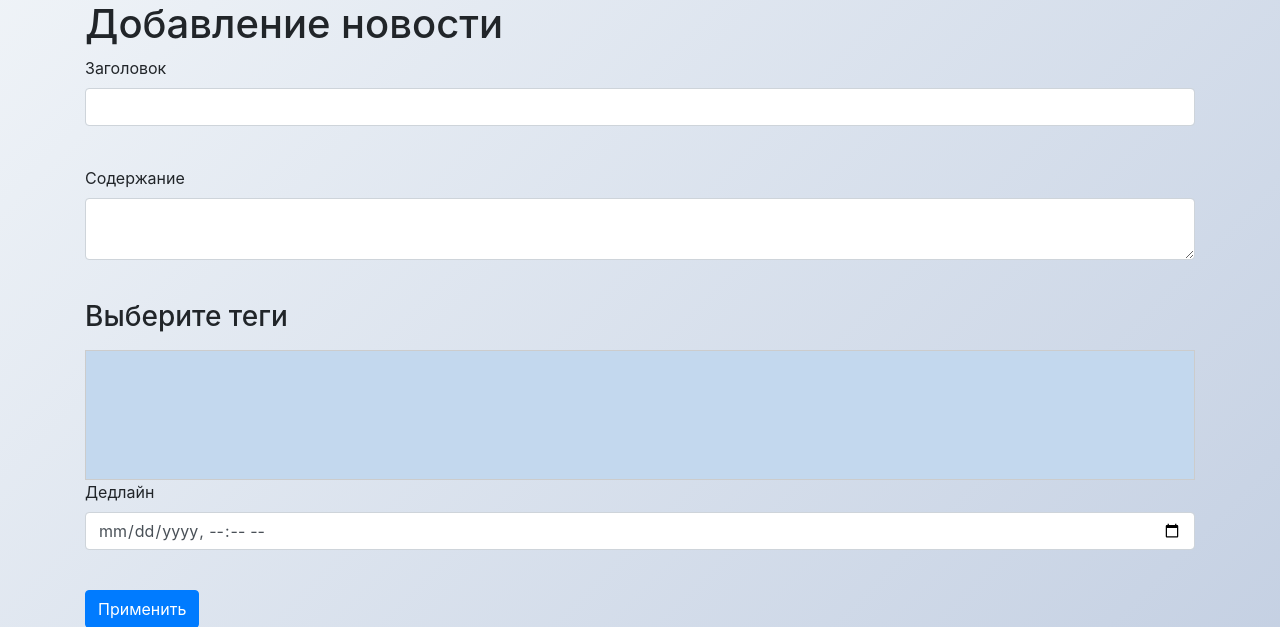
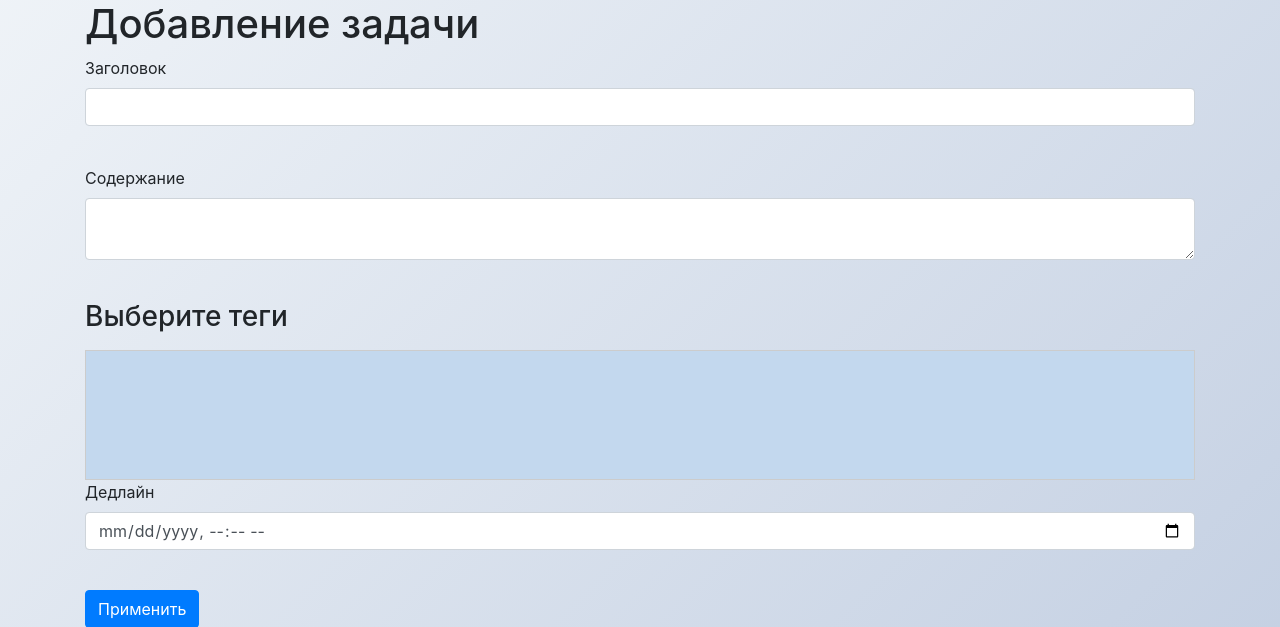
Before and after one commit to AlperFaze/Web-To-Do-Manager, a Flask app: template templates/tasks.html in a window 1280 px wide. Shown: the part 70-697 px from the top of the page. Run offline with Flask 3, Linux system fonts and the light colour scheme; the template is opened without the code that fills it: values that come from a table or form of the project are taken from there, others are empty; some libraries are stand-ins or nearby versions.

Commit message:
Update tasks.html

```diff
--- a/templates/tasks.html
+++ b/templates/tasks.html
@@ -1,7 +1,7 @@
 {% extends "base.html" %}
 
 {% block content %}
-<h1>Добавление новости</h1>
+<h1>Добавление задачи</h1>
 <form action="" method="post">
     {{ form.hidden_tag() }}
     <p>
```
